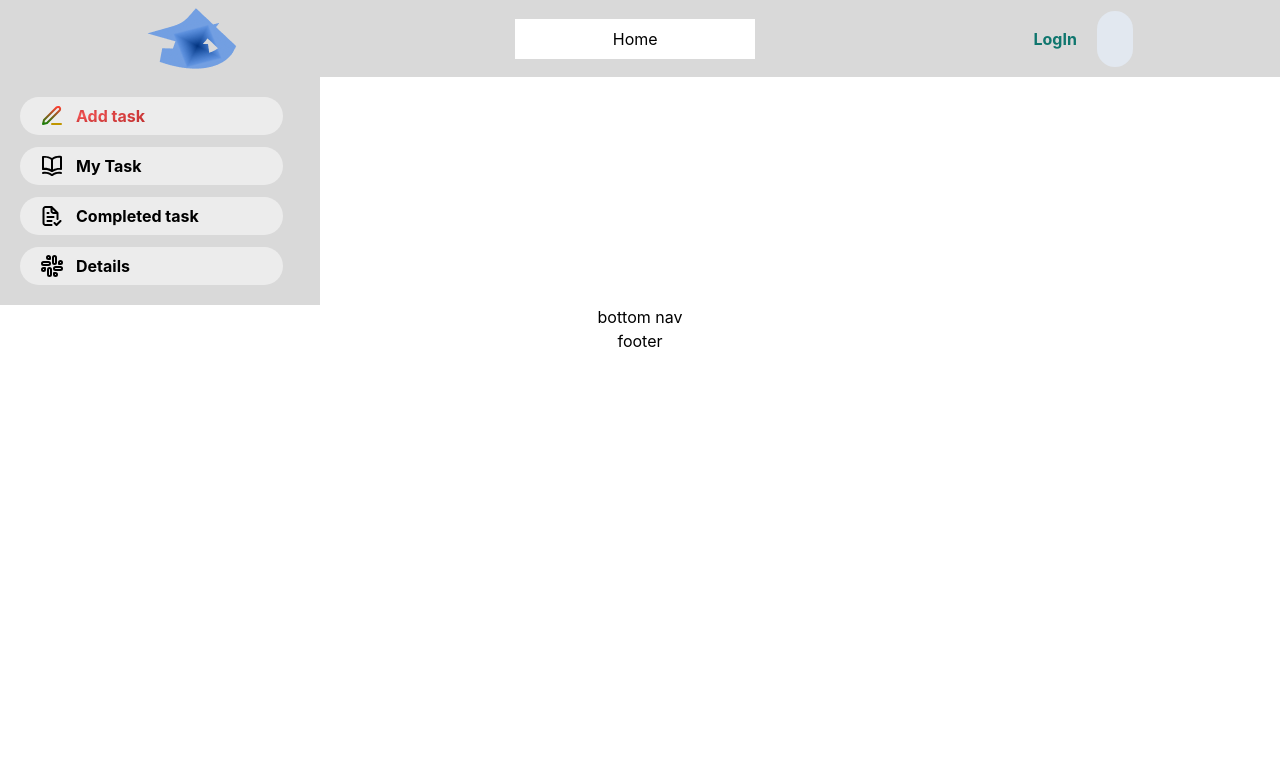
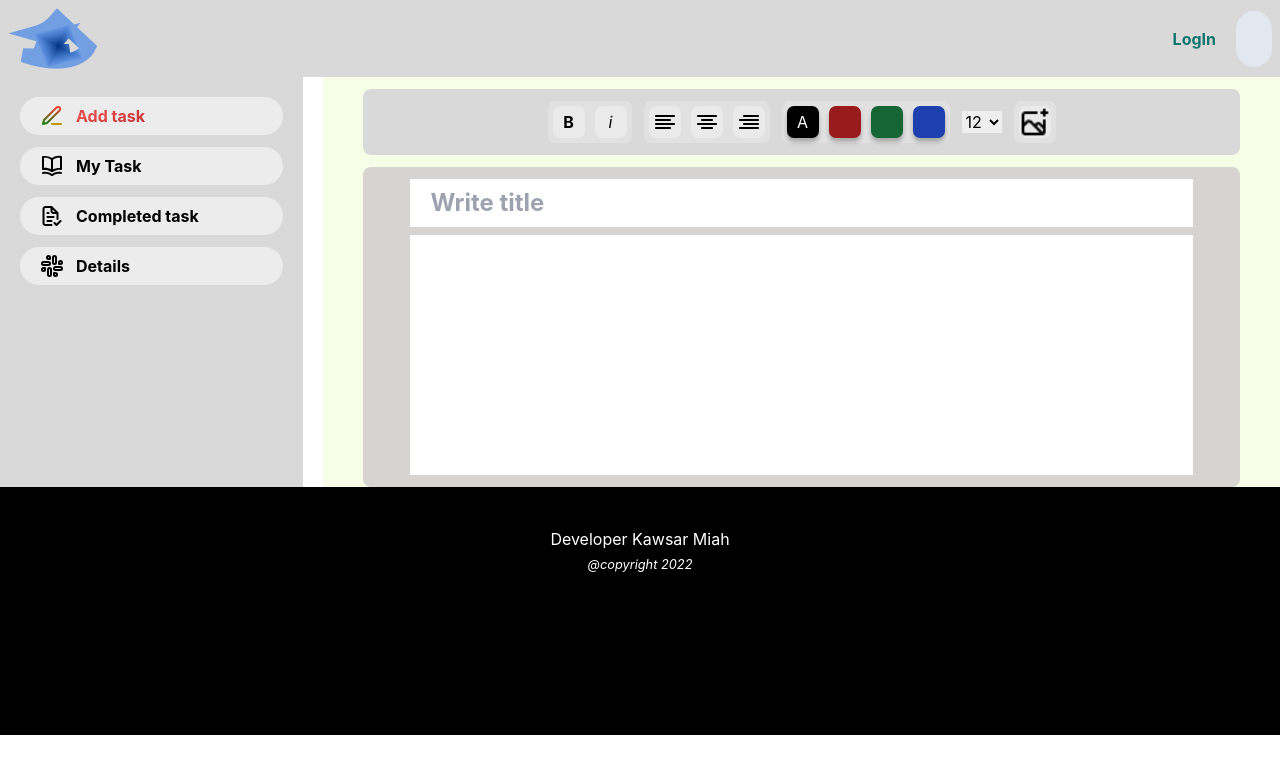
Before and after one commit to sami019325/task-manager, a React (Create React App) app: page / in a window 1280 px wide. Shown: the top 774 px of the page. Built offline with nearby package versions, Linux system fonts and the light colour scheme.

Commit message:
first mejor update

```diff
--- a/src/App.js
+++ b/src/App.js
@@ -14,13 +14,13 @@ function App() {
       element: <MianRouting />,
       children: [
         {
-          path: '/addtask',
+          path: '/',
           element: <AddTask />
         }
       ]
     },
   ]); return (
-    <div className="App">
+    <div >
       <RouterProvider router={router} />
     </div>
   );
--- a/src/Pages/AddTask/AddTask.js
+++ b/src/Pages/AddTask/AddTask.js
@@ -4,18 +4,94 @@ import alignLeft from './../../resources/u_align-left.svg'
 import aligncenter from './../../resources/u_align-center.svg'
 import alignright from './../../resources/u_align-right.svg'
 import insertImg from './../../resources/u_image-plus.png'
+
 const AddTask = () => {
     const [IsColor, setIsColor] = useState('bg-black')
     const [IsJustify, setIsJustify] = useState('bg-black')
     const [IsBold, setIsBold] = useState(false)
     const [IsItalic, setIsItalic] = useState(false)
+    let sami = `<h1 style='color:red'>sami Ahmed</h1>`
+    const [text, setText] = useState(` `)
+    // const addValue = (value) => {
+    //     // document.getElementById("textArea").innerHTML = 'html';
+    // }
+    // addValue()
+    // function createMarkup() {
+    //     const words = <h1 className='px-5 py-2 font-bold text-2xl w-11/12'>sami Ahmed</h1>;
+    //     return words
+    // }
+    const createBold = (p) => {
+        const words = document.getElementById('textArea').innerHTML;
+        let ddd;
+        if (!p) {
+            ddd = words + `<span style='font-weight: bold'> .`
+            console.log(ddd)
+            setText(ddd)
+        }
+        else if (p) {
+            ddd = words + `<span style='font-weight: 400'> .`
+            console.log(ddd)
+            setText(ddd)
+        }
+
+        // createMarkup()
+    }
+    const createItalic = (p) => {
+        const words = document.getElementById('textArea').innerHTML;
+        let ddd;
+        if (!p) {
+            ddd = words + `<span style='font-style: italic;'> .`
+            console.log(ddd)
+            setText(ddd)
+        }
+        else if (p) {
+            ddd = words + `<span style='font-style: normal'> .`
+            console.log(ddd)
+            setText(ddd)
+        }
+
+    }
+    const createColor = (p) => {
+        const words = document.getElementById('textArea').innerHTML;
+        let ddd;
+        if (p === 'bg-black') {
+            ddd = words + `<span style='color: black'> .`
+            console.log(ddd)
+            setText(ddd)
+        }
+        else if (p === 'bg-red-800') {
+            ddd = words + `<span style='color: #991b1b'> .`
+            console.log(ddd)
+            setText(ddd)
+        }
+        else if (p === 'bg-green-800') {
+            ddd = words + `<span style='color: #166534'> .`
+            console.log(ddd)
+            setText(ddd)
+        }
+        else if (p === 'bg-blue-800') {
+            ddd = words + `<span style='color:  #1e40af'> .`
+            console.log(ddd)
+            setText(ddd)
+        }
+
+    }
+    function createMarkup() {
+        //const words = document.getElementById('textArea').innerHTML
+
+        return { __html: text };
+    }
+    const renderText = () => {
+        const words = document.getElementById('textArea').innerHTML
+        console.log(words)
+    }
 
     return (
         <div className='bg-lime-50 w-full flex flex-col items-center'>
-            <div className='w-11/12 rounded-lg bg-first p-3 m-3 flex flex-wrap justify-center items-center gap-3'>
+            <div className='w-11/12 rounded-lg bg-first p-3 m-3 flex flex-wrap justify-center items-center gap-3 select-none'>
                 <div className='bg-of-box flex'>
-                    <button className={`font-bold box ${IsBold ? 'box-active ' : ''}`} onClick={() => setIsBold(!IsBold)}>B</button>
-                    <button className={`italic box ${IsItalic ? 'box-active ' : ''}`} onClick={() => setIsItalic(!IsItalic)}>i</button>
+                    <button className={`font-bold box ${IsBold ? 'box-active ' : ''}`} onClick={() => setIsBold(!IsBold) + createBold(IsBold)}>B</button>
+                    <button className={`italic box ${IsItalic ? 'box-active ' : ''}`} onClick={() => setIsItalic(!IsItalic) + createItalic(IsItalic)}>i</button>
                 </div>
                 <div className='bg-of-box flex'>
                     <button onClick={() => setIsJustify('justify-start')} className={`font-bold box ${IsJustify === 'justify-start' ? 'box-active' : ''}`}><img src={alignLeft} alt="" srcset="" /></button>
@@ -23,16 +99,16 @@ const AddTask = () => {
                     <button onClick={() => setIsJustify('justify-end')} className={`font-bold box ${IsJustify === 'justify-end' ? 'box-active' : ''}`}><img src={alignright} alt="" srcset="" /></button>
                 </div>
                 <div className='bg-of-box flex'>
-                    <button onClick={() => setIsColor('bg-black')} className='colored-box bg-black'>
+                    <button onClick={() => setIsColor('bg-black') + createColor(IsColor)} className='colored-box bg-black'>
                         {IsColor === 'bg-black' ? <p className='text-white'>A</p> : ''}
                     </button>
-                    <button onClick={() => setIsColor('bg-red-800')} className='colored-box bg-red-800'>
+                    <button onClick={() => setIsColor('bg-red-800') + createColor(IsColor)} className='colored-box bg-red-800'>
                         {IsColor === 'bg-red-800' ? <p className='text-white'>A</p> : ''}
                     </button>
-                    <button onClick={() => setIsColor('bg-green-800')} className='colored-box bg-green-800'>
+                    <button onClick={() => setIsColor('bg-green-800') + createColor(IsColor)} className='colored-box bg-green-800'>
                         {IsColor === 'bg-green-800' ? <p className='text-white'>A</p> : ''}
                     </button>
-                    <button onClick={() => setIsColor('bg-blue-800')} className='colored-box bg-blue-800'>
+                    <button onClick={() => setIsColor('bg-blue-800') + createColor(IsColor)} className='colored-box bg-blue-800'>
                         {IsColor === 'bg-blue-800' ? <p className='text-white'>A</p> : ''}
                     </button>
                 </div>
@@ -52,7 +128,12 @@ const AddTask = () => {
 
 
             </div>
-            <div>dsfdsgfdgfs</div>
+            <form className='bg-stone-300 w-11/12 p-3 rounded-lg flex flex-col items-center'>
+                <input className='px-5 py-2 font-bold text-2xl w-11/12' max='10' placeholder='Write title ' type="text" />
+                <div id='textArea' className={`px-5 py-2 w-11/12 mt-2 pb-52 bg-white ${IsJustify === 'justify-start' ? 'text-left' : ''} ${IsJustify === 'justify-center' ? 'text-center' : ''} ${IsJustify === 'justify-end' ? 'text-right' : ''}`} contentEditable={true} dangerouslySetInnerHTML={{ __html: text }} onKeyUp={() => renderText()}>
+                    {/* /append child/ */}
+                </div>
+            </form>
         </div>
     );
 };
--- a/src/Pages/BottomNav.js
+++ b/src/Pages/BottomNav.js
@@ -1,11 +1,41 @@
-import React from 'react';
+import React, { useState } from 'react';
+import './../Native.css'
+import editSVG from './../resources/fi_edit-3.svg'
+import editNSVG from './../resources/fi_edit-3_black.svg'
+import myTaskSVG from './../resources/my_task.svg'
+import myTaskNSVG from './../resources/my_task_black.svg'
+import CompletedkSVG from './../resources/completed_task.svg'
+import CompletedkNSVG from './../resources/completed_task_black.svg'
+import DetailSVG from './../resources/fi_slack.svg'
+import DetailNSVG from './../resources/fi_slack_black.svg'
+import { Link } from 'react-router-dom';
+const BottomNav = () => {
 
-const BottomNav = () => {
+    const [isMouse1, setIsMouse1] = useState(false)
+    const [isMouse2, setIsMouse2] = useState(false)
+    const [isMouse3, setIsMouse3] = useState(false)
+    const [isMouse4, setIsMouse4] = useState(false)
+    const [clickedBtn, setClickedBtn] = useState(1)
+
     return (
-        <div>
-            bottom nav
+        <div className='flex lg:hidden bg-first relative left-0 bottom-0 mt-2 right-0 w-12/12 p-5 gap-3 h-12/12'>
+            <Link to='/' className='task-options cursor-pointer flex items-center px-5 gap-3' onClick={() => setClickedBtn(1)} onMouseEnter={() => setIsMouse1(true)} onMouseLeave={() => setIsMouse1(false)}>
+                <img className='' src={isMouse1 || clickedBtn === 1 ? editSVG : editNSVG} alt="" srcset="" />
+            </Link>
+            <Link className='task-options cursor-pointer flex items-center px-5 gap-3' onClick={() => setClickedBtn(2)} onMouseEnter={() => setIsMouse2(true)} onMouseLeave={() => setIsMouse2(false)}>
+                <img src={isMouse2 || clickedBtn === 2 ? myTaskSVG : myTaskNSVG} alt="" srcset="" />
+            </Link>
+            <Link className='task-options cursor-pointer flex items-center px-5 gap-3' onClick={() => setClickedBtn(3)} onMouseEnter={() => setIsMouse3(true)} onMouseLeave={() => setIsMouse3(false)}>
+                <img src={isMouse3 || clickedBtn === 3 ? CompletedkSVG : CompletedkNSVG} alt="" srcset="" />
+            </Link>
+            <Link className='task-options cursor-pointer flex items-center px-5 gap-3' onClick={() => setClickedBtn(4)} onMouseEnter={() => setIsMouse4(true)} onMouseLeave={() => setIsMouse4(false)}>
+                <img src={isMouse4 || clickedBtn === 4 ? DetailSVG : DetailNSVG} alt="" srcset="" />
+            </Link>
+
         </div>
     );
 };
 
+
+
 export default BottomNav;
--- a/src/Pages/Footer.js
+++ b/src/Pages/Footer.js
@@ -2,8 +2,10 @@ import React from 'react';
 
 const Footer = () => {
     return (
-        <div>
-            footer
+        <div className='text-center bg-black text-white left-0 bottom-0 right-0 p-10 pb-40'>
+            Developer Kawsar Miah
+            <br />
+            <small className='italic'>@copyright 2022</small>
         </div>
     );
 };
--- a/src/Pages/NavBar.js
+++ b/src/Pages/NavBar.js
@@ -6,9 +6,9 @@ import logo from './../resources/Vector 1.png'
 const NavBar = () => {
     const user = 'sami'
     return (
-        <div className='top-0 left-0 right-0 w-full bg-first flex justify-around items-center p-2'>
+        <div className='top-0 left-0 right-0 w-full bg-first flex justify-between items-center p-2'>
             <img src={logo} alt="" srcset="" />
-            <h1 className='w-60 h-10 bg-white flex justify-around items-center'>Home</h1>
+            {/* <h1 className='w-60 h-10 bg-white flex justify-around items-center'>Home</h1> */}
             <div className='flex justify-around items-center gap-5'>
                 {
                     user.uid ? <img className='w-14 h-14 bg-slate-500 rounded-full' src="" alt="" srcset="" />
--- a/src/Pages/SideNav.js
+++ b/src/Pages/SideNav.js
@@ -17,8 +17,8 @@ const SideNav = () => {
     const [clickedBtn, setClickedBtn] = useState(1)
 
     return (
-        <div className='bg-first relative left-0 bottom-0 w-80 p-5 flex flex-col gap-3 h-full'>
-            <Link to='/addtask' className='task-options cursor-pointer flex items-center px-5 gap-3' onClick={() => setClickedBtn(1)} onMouseEnter={() => setIsMouse1(true)} onMouseLeave={() => setIsMouse1(false)}>
+        <div className='hidden lg:flex bg-first relative left-0 bottom-0 w-80 p-5 flex-col gap-3 h-12/12'>
+            <Link to='/' className='task-options cursor-pointer flex items-center px-5 gap-3' onClick={() => setClickedBtn(1)} onMouseEnter={() => setIsMouse1(true)} onMouseLeave={() => setIsMouse1(false)}>
                 <img className='' src={isMouse1 || clickedBtn === 1 ? editSVG : editNSVG} alt="" srcset="" />
                 <h2 className={`${isMouse1 || clickedBtn === 1 ? 'addtask' : ''} w-full text-left font-bold`}>Add task </h2>
             </Link>
```
